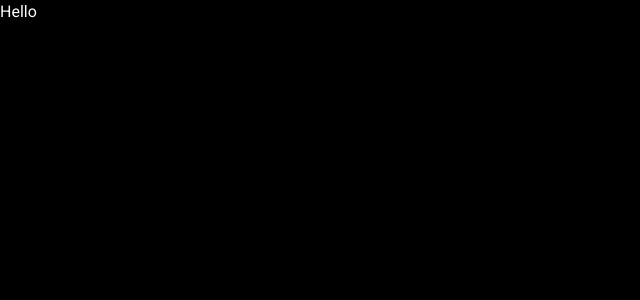
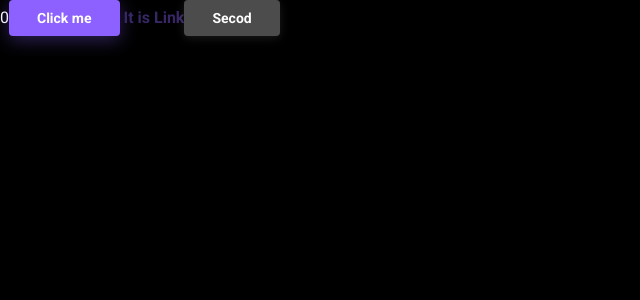
Before and after one commit to efValeron/flashcards, a React (Vite) app: page / in a window 1280 px wide. Shown: the top 300 px of the page, without its empty margins (0-640 px from the left). Built offline with nearby package versions, Linux system fonts and the light colour scheme.

Commit message:
added styles for variants

```diff
--- a/src/App.tsx
+++ b/src/App.tsx
@@ -1,3 +1,18 @@
+import {Button} from "@/components/ui/button";
+import {useState} from "react";
+import s from '@/components/ui/button/button.module.scss'
+
 export function App() {
-  return <div>Hello</div>
+  let [state, setState]= useState(0)
+
+  const onHandlerClick = ()=> {
+    setState(state + 1)
+  }
+
+  return <div>
+    {state}
+    <Button as={'button'} onClick={onHandlerClick} variant={'primary'}>Click me </Button>
+    <Button className={s.disabledLink} href={'https://www.google.com/'} as={'a'} variant={'link'}> It is Link</Button>
+    <Button variant={'secondary'}>Secod</Button>
+  </div>
 }
--- a/src/components/ui/button/button.module.scss
+++ b/src/components/ui/button/button.module.scss
@@ -1,26 +1,131 @@
 .button {
   all: unset;
   cursor: pointer;
+  outline: none;
+  border-radius: 4px;
+  justify-content: center;
+  align-items: center;
+  font-size: 14px;
+  font-style: normal;
+  font-weight: 700;
+  line-height: 24px;
+  border: none;
+  padding: 6px 28px;
+  gap: 10px;
+}
 
-  &:focus-visible {
-    outline: 2px solid var(--color-info-500);
-  }
+.primary:active, .secondary:active, .tertiary:active{
+  transform: translateY(-2px);
 }
 
 .primary {
-  background-color: red;
+  background: var(--primary-500, #8C61FF);
+  box-shadow: 0px 4px 18px 0px rgba(140, 97, 255, 0.35);
+  color: var(--color-light-100)
+}
+
+.primary:hover{
+  background: var(--primary-300, #A280FF);
+  box-shadow: 0px 4px 18px 0px rgba(140, 97, 255, 0.35);
+}
+
+.primary:focus-visible {
+  border: 2px solid var(--info-700, #2F68CC);
+  background: var(--primary-500, #8C61FF);
+  box-shadow: 0px 4px 18px 0px rgba(140, 97, 255, 0.35);
+
+}
+
+.primary:active {
+  background: var(--primary-700, #704ECC);
+  box-shadow: 0px 4px 18px 0px rgba(140, 97, 255, 0.35);
+
+}
+
+.primary:disabled{
+  background: var(--primary-900, #382766);
+  box-shadow: 0px 4px 18px 0px rgba(140, 97, 255, 0.35);
+  color: var(--color-light-900);
 }
 
 .secondary {
-  background-color: green;
+  background: var(--dark-300, #4C4C4C);
+  box-shadow: 0px 2px 10px 0px rgba(109, 109, 109, 0.25);
+  color: var(--light-100, #FFF);
+}
+
+.secondary:hover{
+  background: var(--dark-100, #808080);
+  box-shadow: 0px 2px 10px 0px rgba(109, 109, 109, 0.25);
+}
+.secondary:focus-visible{
+  border: 2px solid var(--info-700, #2F68CC);
+  background: var(--dark-300, #4C4C4C);
+  box-shadow: 0px 2px 10px 0px rgba(109, 109, 109, 0.25);
+}
+
+.secondary:active {
+  background: var(--dark-500, #333);
+  box-shadow: 0px 2px 10px 0px rgba(109, 109, 109, 0.25);
+}
+
+.secondary:disabled{
+  background: var(--dark-300, #4C4C4C);
+  box-shadow: 0px 2px 10px 0px rgba(109, 109, 109, 0.25);
+  color: var(--color-light-900);
 }
 
 .tertiary {
-  background-color: blue;
+  border: 1px solid var(--primary-500, #8C61FF);
+  color: var(--primary-500, #8C61FF)
+}
+.tertiary:hover{
+  border: 1px solid var(--primary-700, #704ECC);
+  background: var(--dark-500, #333);
 }
 
-.link {
-  background-color: yellow;
+.tertiary:focus-visible {
+  border: 2px solid var(--info-700, #2F68CC);
+
+}
+
+.tertiary:active {
+  border: 1px solid var(--primary-700, #704ECC);
+  background: var(--primary-900, #382766);
+
+}
+
+
+.tertiary:disabled{
+  border: 1px solid var(--primary-900, #382766);
+  color: rgba(56, 39, 102, 1);
+}
+
+
+
+a.link {
+  color: var(--primary-500, #8C61FF);
+  font-size: 16px;
+  padding: 6px 0px;
+  cursor: pointer;
+}
+.link:focus-visible{
+  border-radius: 130px;
+  border: 2px solid var(--info-700, #2F68CC);
+
+}
+
+a.link:active{
+  color: var(--primary-700, #704ECC);
+}
+
+.link:hover{
+  color: var(--primary-300, #A280FF);
+}
+
+a.disabledLink {
+  pointer-events: none;
+  color: var(--primary-900, #382766);
 }
 
 .fullWidth {
--- a/src/components/ui/button/button.tsx
+++ b/src/components/ui/button/button.tsx
@@ -6,13 +6,19 @@ export type ButtonProps<T extends ElementType = 'button'> = {
   as?: T
   fullWidth?: boolean
   variant?: 'link' | 'primary' | 'secondary' | 'tertiary'
+
 } & ComponentPropsWithoutRef<T>
 
 export const Button = <T extends ElementType = 'button'>(props: ButtonProps<T>) => {
-  const { as: Component = 'button', className, fullWidth, variant = 'primary', ...rest } = props
+  const { as: Component = 'button',
+    className, fullWidth,
+    variant = 'primary',
+    disabled,
+    ...rest } = props
 
   return (
     <Component
+      disabled={disabled}
       className={`${s.button} ${s[variant]} ${fullWidth ? s.fullWidth : ''} ${className}`}
       {...rest}
     />
```
Also changed, not shown: 1 other file (tests, documents, lock files or other folders).
